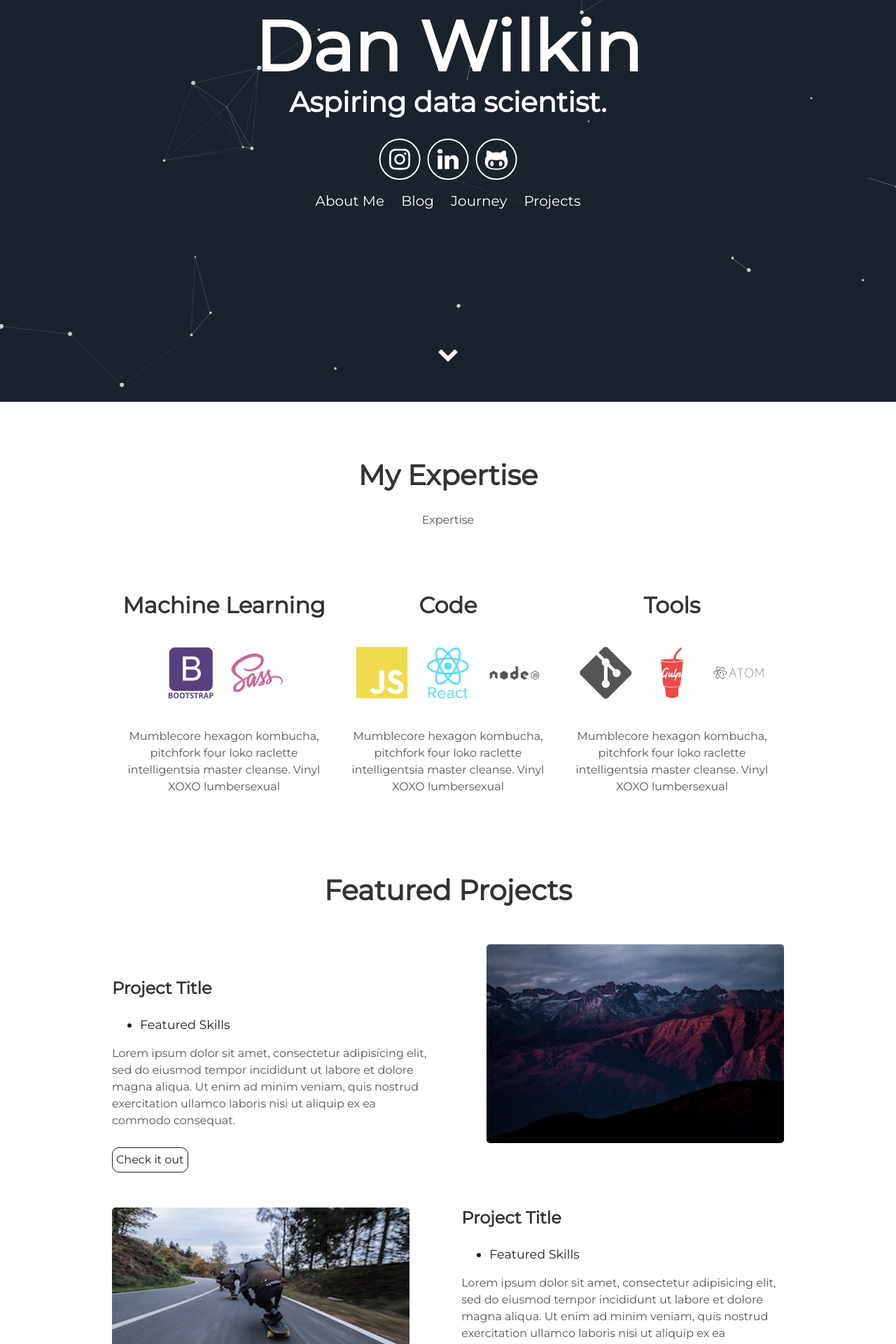
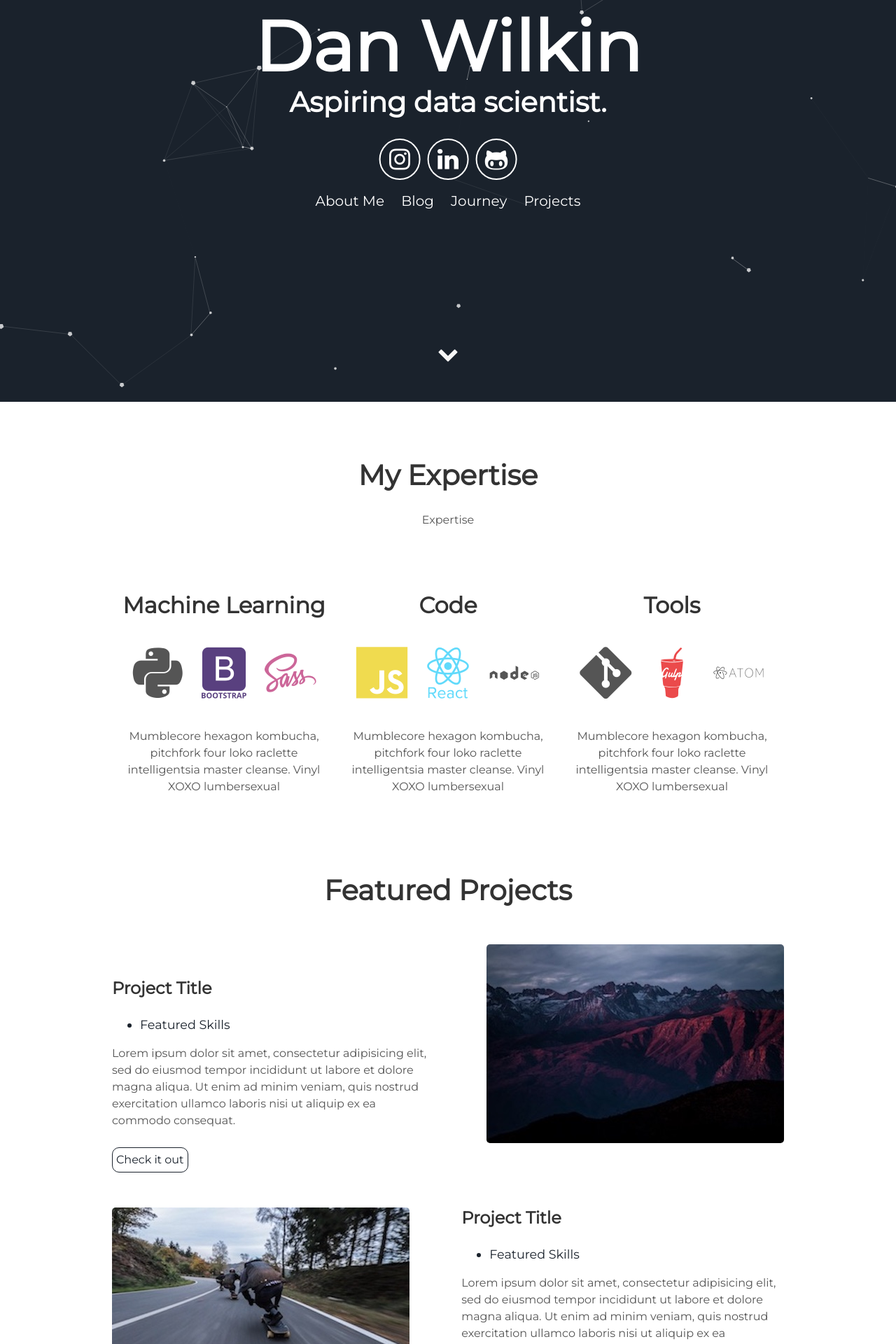
Before and after one commit to danwilkin/danwilkin.github.io, a Jekyll site: the page built from index.html, in a window 1280 px wide. Shown: the part 326-2246 px from the top of the page at 70% size. Built offline with Jekyll 4.4.1, drawn with Linux system fonts in a browser that asks for light colours.

Commit message:
Update about.html

```diff
--- a/_includes/about.html
+++ b/_includes/about.html
@@ -5,7 +5,7 @@
   <div class="user">
     <div class="tech">
       <h2>Machine Learning</h2>
-      <i class= "iconify" data-icon="logos-tensorflow"></i>
+      <i class="devicon-python-plain"></i>
       <i class="devicon-bootstrap-plain-wordmark colored"></i>
       <i class="devicon-sass-original colored"></i>
       <p>Mumblecore hexagon kombucha, pitchfork four loko raclette intelligentsia master cleanse.
```
